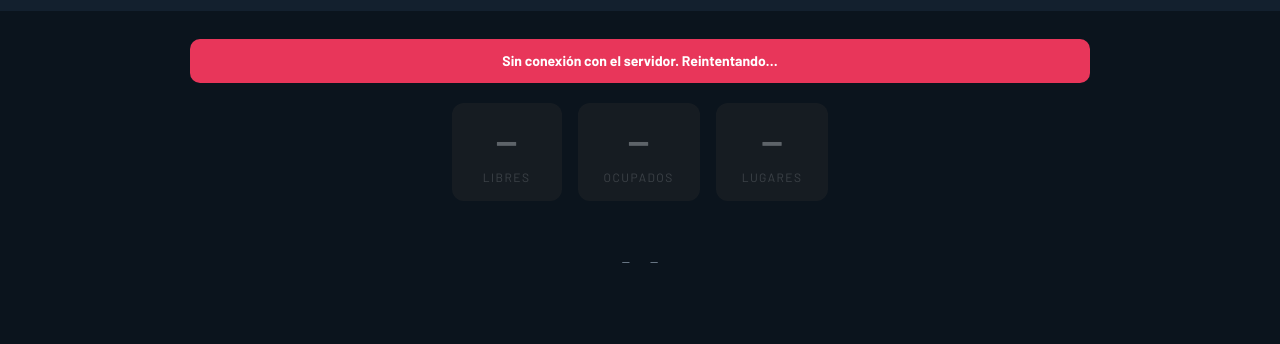
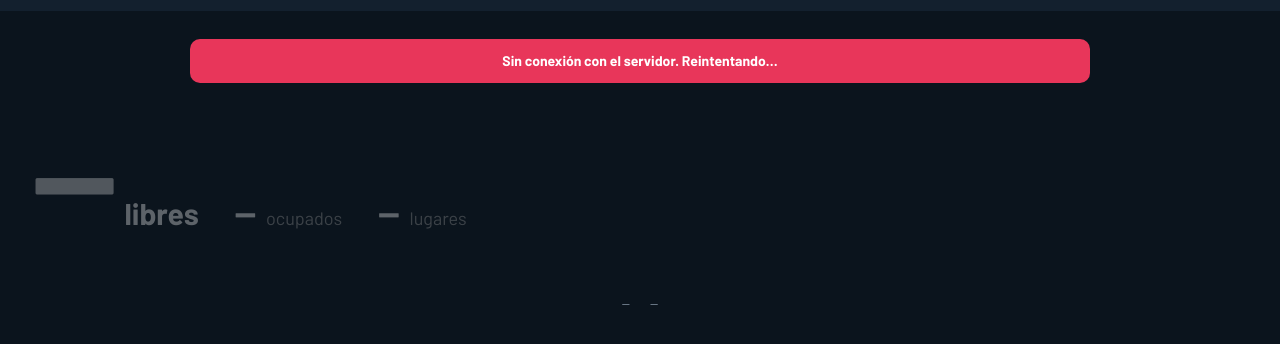
Before and after one commit to CALDE27/vigia, a plain HTML site: page web/index.html in a window 1280 px wide. Shown: the part 60-404 px from the top of the page. Drawn offline with Linux system fonts and the light colour scheme; no server answers.

Commit message:
Paso 3 del rediseño: número de libres como cartel de entrada
El resumen deja de ser tres cajas iguales: el número de libres pasa a 136 px en lima con la letra angosta, y ocupados y lugares quedan al lado más chicos. Se usa :first-child para no tocar el HTML. Solo estilos.css.

```diff
--- a/web/estilos.css
+++ b/web/estilos.css
@@ -129,24 +129,41 @@ main {
 
 .resumen {
   display: flex;
-  gap: 16px;
-  justify-content: center;
   flex-wrap: wrap;
-  margin-bottom: 24px;
+  align-items: baseline;
+  gap: 8px 36px;
+  margin-bottom: 28px;
 }
+
 .tarjeta-resumen {
-  background: var(--tinta-suave);
-  border-radius: 12px;
-  padding: 14px 26px;
-  text-align: center;
-  min-width: 110px;
+  display: flex;
+  align-items: baseline;
+  gap: 10px;
 }
-.numero { display: block; font-size: 32px; font-weight: 700; }
+
+.numero {
+  font-family: var(--letra-angosta);
+  font-size: 34px;
+  font-weight: 700;
+  line-height: 1;
+  font-variant-numeric: tabular-nums;
+}
+
 .etiqueta {
-  font-size: 12px;
-  letter-spacing: 0.12em;
-  text-transform: uppercase;
+  font-size: 18px;
   color: var(--texto-tenue);
+}
+
+.tarjeta-resumen:first-child .numero {
+  font-size: 136px;
+  letter-spacing: -0.02em;
+  color: var(--libre);
+}
+
+.tarjeta-resumen:first-child .etiqueta {
+  font-size: 30px;
+  font-weight: 700;
+  color: var(--texto);
 }
 
 .tablero {
@@ -203,4 +220,11 @@ body.desactualizado .resumen {
     order: 3;
     flex-basis: 100%;
   }
+    .tarjeta-resumen:first-child {
+    flex-basis: 100%;
+  }
+
+  .tarjeta-resumen:first-child .numero {
+    font-size: 88px;
+  }
 }
```
